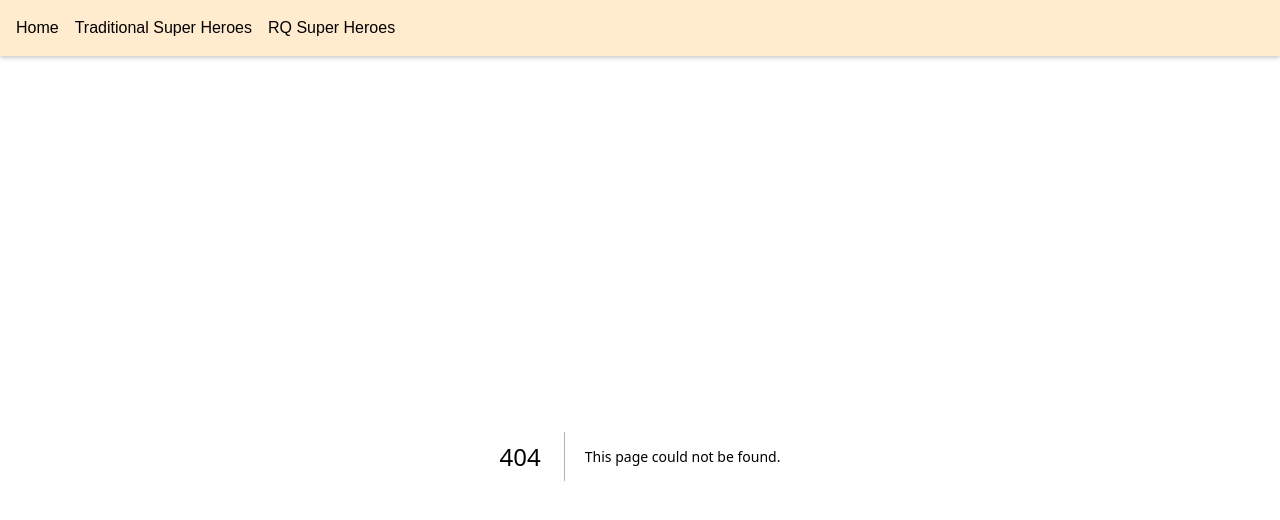
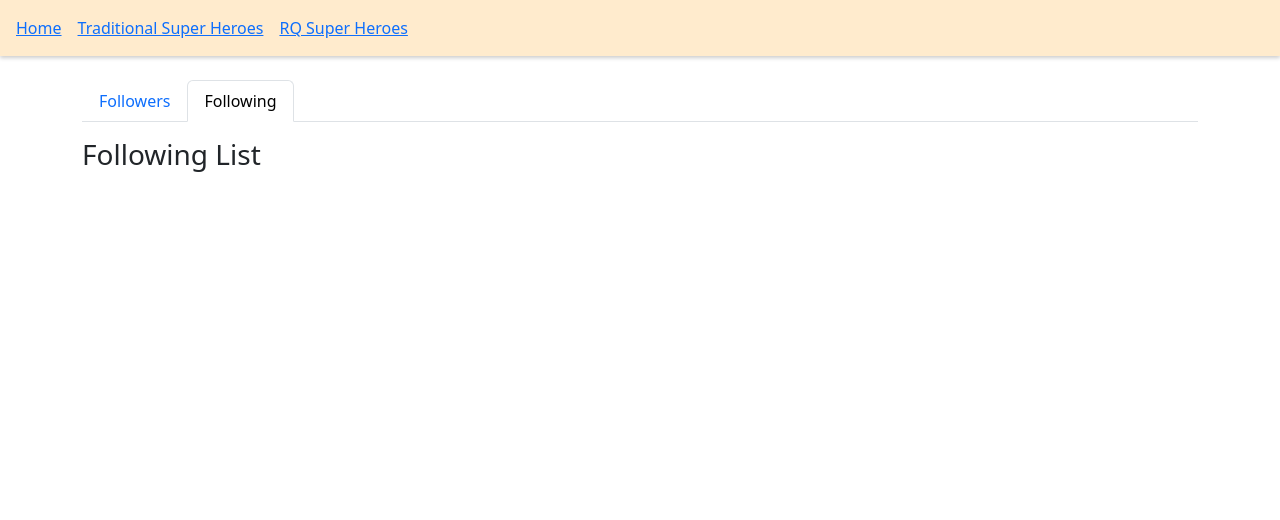
Before and after one commit to JaiminKharadi77/learn-react-query, a Next.js app: page /user/following in a window 1280 px wide. Before the commit this address had no page. Shown: the top 520 px of the page. Built offline with nearby package versions, Linux system fonts and the light colour scheme.

Commit message:
Its releatated My Compony code will delete this  in future

```diff
--- a/package.json
+++ b/package.json
@@ -12,9 +12,11 @@
   "dependencies": {
     "@tanstack/react-query": "^5.66.11",
     "axios": "^1.8.1",
+    "bootstrap": "^5.3.3",
     "json-server": "^1.0.0-beta.3",
     "next": "14.2.24",
     "react": "^18",
+    "react-bootstrap": "^2.10.9",
     "react-dom": "^18",
     "react-query": "^3.19.2",
     "react-router-dom": "^6.30.0"
--- a/src/app/layout.js
+++ b/src/app/layout.js
@@ -5,6 +5,9 @@ import "./globals.css";
 import Link from "next/link";
 import { QueryClient, QueryClientProvider } from "react-query";
 import { ReactQueryDevtools } from "react-query/devtools";
+import 'bootstrap/dist/css/bootstrap.min.css';
+
+
 const geistSans = localFont({
   src: "./fonts/GeistVF.woff",
   variable: "--font-geist-sans",
--- /dev/null
+++ b/src/app/user/[tab]/page.js
@@ -0,0 +1,58 @@
+"use client";
+
+import { usePathname } from "next/navigation";
+import Link from "next/link";
+import { Nav, Tab } from "react-bootstrap";
+
+const ProfileTabs = () => {
+  const pathname = usePathname();
+
+  // Extract the last segment of the pathname
+  const pathSegments = pathname.split("/");
+  const tab = pathSegments[pathSegments.length - 1];
+
+  // Ensure tab is only "followers" or "following"
+  if (tab !== "followers" && tab !== "following") {
+    return (
+      <div className="container mt-4 text-center">
+        <h1 className="text-danger">404 - Page Not Found</h1>
+        <p>The page you are looking for does not exist.</p>
+        <Link href="/user/following">
+          <button className="btn btn-primary">Go to Following</button>
+        </Link>
+      </div>
+    );
+  }
+
+  return (
+    <div className="container mt-4">
+      <Tab.Container activeKey={tab}>
+        <Nav variant="tabs">
+          <Nav.Item>
+            <Link href="/user/followers" passHref legacyBehavior>
+              <Nav.Link eventKey="followers">Followers</Nav.Link>
+            </Link>
+          </Nav.Item>
+          <Nav.Item>
+            <Link href="/user/following" passHref legacyBehavior>
+              <Nav.Link eventKey="following">Following</Nav.Link>
+            </Link>
+          </Nav.Item>
+        </Nav>
+
+        <Tab.Content className="mt-3">
+          <Tab.Pane eventKey="followers">
+            <h3>Followers List</h3>
+            {/* Add followers content here */}
+          </Tab.Pane>
+          <Tab.Pane eventKey="following">
+            <h3>Following List</h3>
+            {/* Add following content here */}
+          </Tab.Pane>
+        </Tab.Content>
+      </Tab.Container>
+    </div>
+  );
+};
+
+export default ProfileTabs;
```
Also changed, not shown: 1 other file (tests, documents, lock files or other folders).
